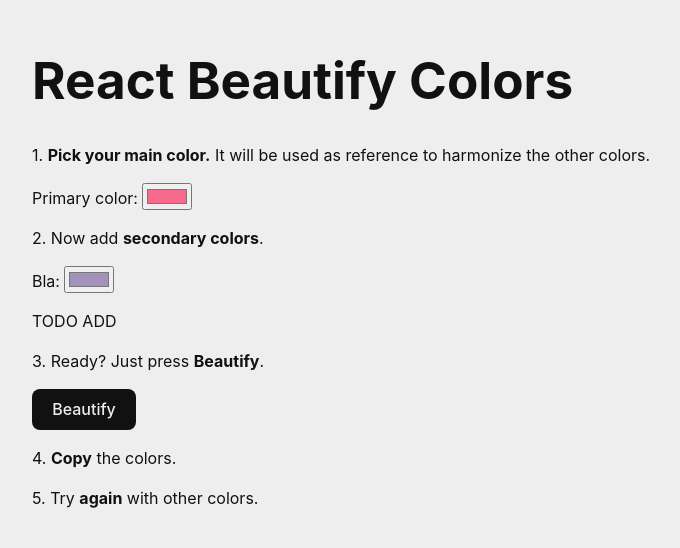
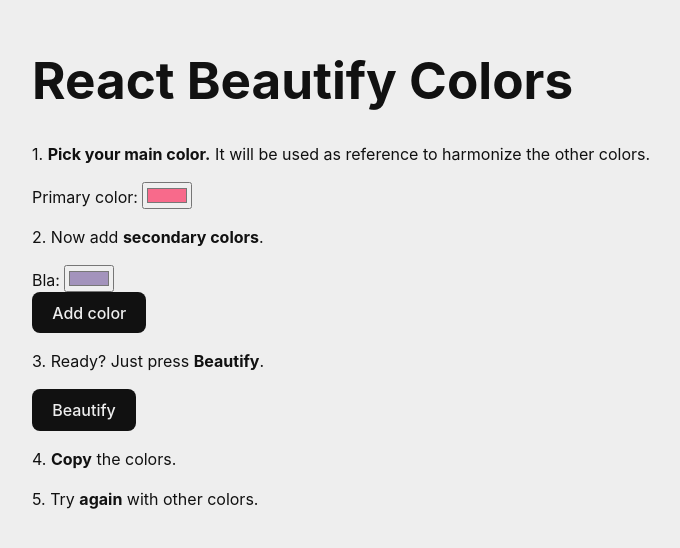
Before and after one commit to GhitaB/react-beautify-colors, a React (Vite) app: page / in a window 1280 px wide. Shown: the part 128-676 px from the top of the page, without its empty margins (0-680 px from the left). Built offline with nearby package versions, Linux system fonts and the light colour scheme.

Commit message:
Just a test to 'add' colors on click.

```diff
--- a/src/App.jsx
+++ b/src/App.jsx
@@ -22,18 +22,37 @@ function ColorPicker(props) {
 }
 
 function App() {
-  const data = {
+  const initial_colors = [
+    {
       label: "Primary color: ",
       id: "primary-color",
       name: "primary-color",
-  };
-
-  const data_bla = {
+    },
+    {
       label: "Bla: ",
       id: "bla-color",
       name: "bla-color",
-  };
+    },
+  ];
+  const [colors, setColors] = useState(initial_colors);
 
+  const test_colors = [
+    {
+      label: "Primary color: ",
+      id: "primary-color",
+      name: "primary-color",
+    },
+    {
+      label: "Bla: ",
+      id: "bla-color",
+      name: "bla-color",
+    },
+    {
+      label: "Bla2: ",
+      id: "bla-color2",
+      name: "bla-color2",
+    },
+  ];
   return (
     <>
       <div className="container">
@@ -42,12 +61,13 @@ function App() {
           1. <strong>Pick your main color.</strong> It will be used as reference
           to harmonize the other colors.
         </p>
-        <ColorPicker {...data} />
+        <ColorPicker {...colors[0]} />
         <p>
           2. Now add <strong>secondary colors</strong>.
         </p>
-        <ColorPicker {...data_bla} />
-        <p>TODO ADD</p>
+        <ColorPicker {...colors[1]} />
+        {colors.length > 2 && <ColorPicker {...colors[2]} />}
+        <button onClick={() => setColors(test_colors)}>Add color</button>
         <p>
           3. Ready? Just press <strong>Beautify</strong>.
         </p>
```
Lines whose indentation alone changed are shown as unchanged.
